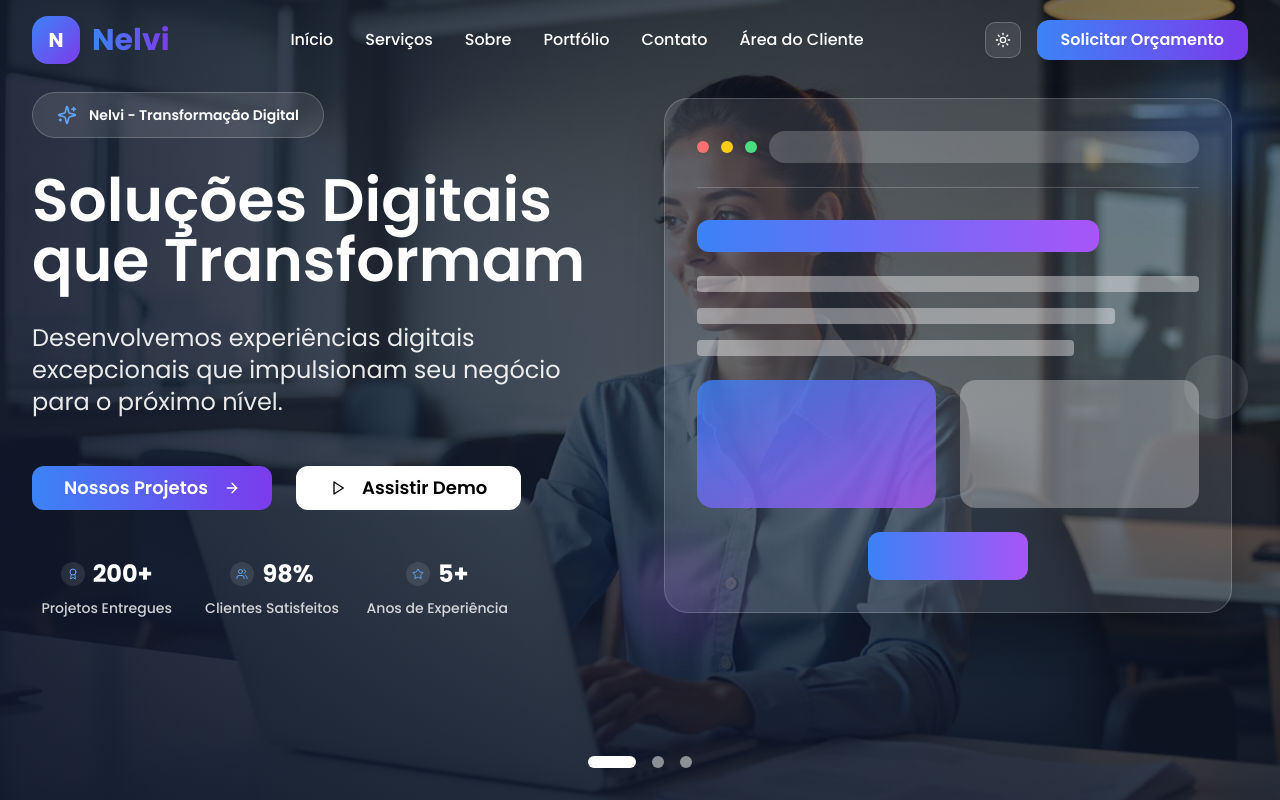
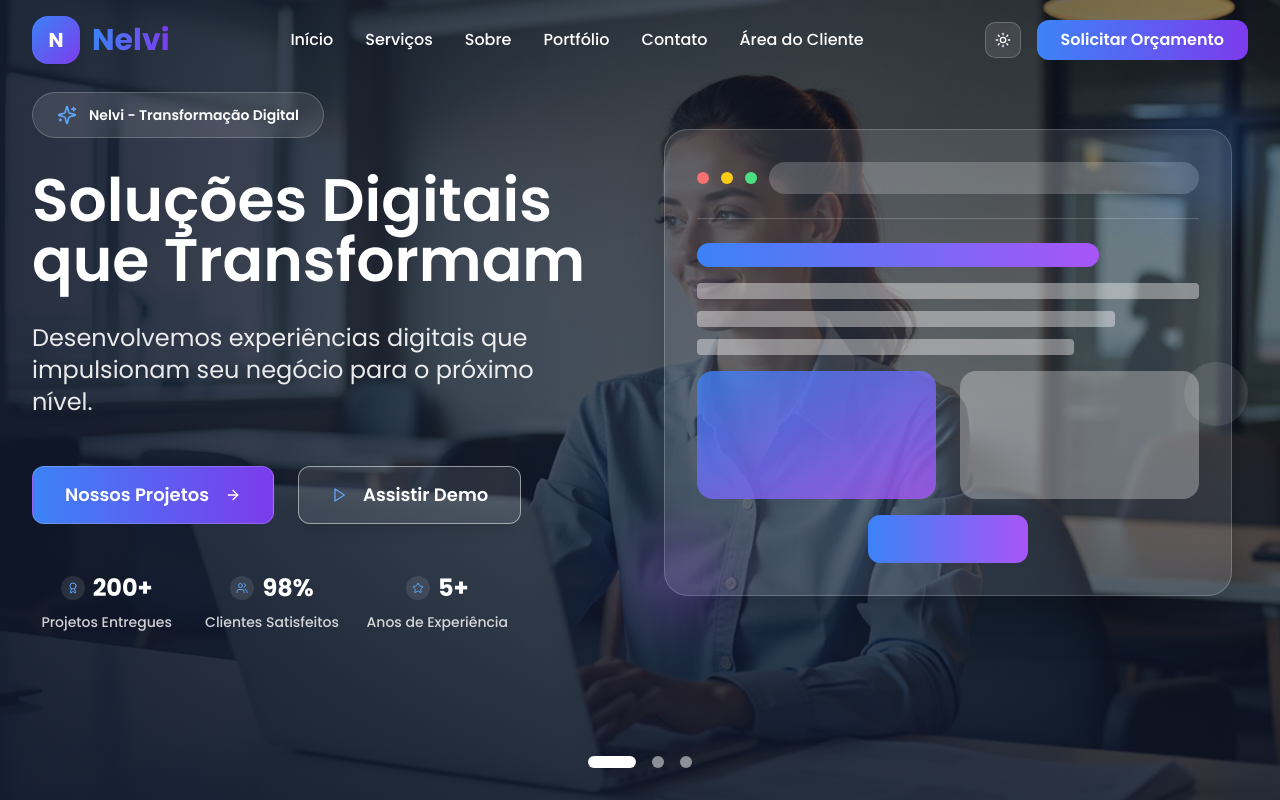
Before and after one commit to httpsemilly/nelvi-web-spark-32, a React (Vite) app: page / in a window 1280 px wide. Shown: the top 800 px of the page. Built offline with nearby package versions, Linux system fonts and the light colour scheme.

Commit message:
style: Update card and buttons styles

```diff
--- a/src/components/Hero.tsx
+++ b/src/components/Hero.tsx
@@ -18,7 +18,7 @@ const Hero = () => {
       id: 1,
       background: personHero1,
       title: "Soluções Digitais que Transformam",
-      subtitle: "Desenvolvemos experiências digitais excepcionais que impulsionam seu negócio para o próximo nível.",
+      subtitle: "Desenvolvemos experiências digitais que impulsionam seu negócio para o próximo nível.",
       buttonText: "Nossos Projetos",
       buttonAction: () => {
         const portfolioSection = document.getElementById('portfolio');
@@ -103,7 +103,7 @@ const Hero = () => {
         <CarouselContent className="h-screen">
           {slides.map((slide, index) => (
             <CarouselItem key={slide.id} className="h-screen p-0">
-              <div className="relative lg:h-full sm:h-[80%] w-full">
+              <div className="relative lg:h-full sm:h-[95%] w-full">
                 {/* Background Image */}
                 <div
                   className="absolute inset-0 bg-cover bg-center bg-no-repeat"
@@ -122,7 +122,7 @@ const Hero = () => {
                     <div className="max-w-7xl mx-auto">
                       <div className="grid lg:grid-cols-2 gap-8 lg:gap-16 items-center mt-3">
                         {/* Left Content */}
-                        <div className="text-center lg:text-left">
+                        <div className="text-center sm:pl-4 lg:pl-0 lg:text-left">
                           <div className="inline-flex items-center px-4 sm:px-6 py-2 sm:py-3 bg-white/10 backdrop-blur-sm rounded-full border border-white/20 mb-6 sm:mb-8 fade-in">
                             <Sparkles className="w-4 h-4 sm:w-5 sm:h-5 text-blue-400 mr-2 sm:mr-3" />
                             <span className="text-xs sm:text-sm font-semibold text-white">
@@ -141,8 +141,7 @@ const Hero = () => {
                           <div className="flex flex-col sm:flex-row gap-4 sm:gap-6 mb-8 sm:mb-12 slide-in-left animate-delay-400 justify-center lg:justify-start">
                           <Button
                             onClick={slide.buttonAction}
-                              size="lg"
-                              className="bg-gradient-to-r from-brand-blue to-brand-purple hover:opacity-90 text-white px-6 sm:px-8 py-3 sm:py-4 text-base sm:text-lg font-semibold rounded-xl transition-all duration-300 hover:scale-105 hover:shadow-xl"
+                            className="bg-gradient-to-r from-brand-blue to-brand-purple hover:opacity-90 text-white px-6 sm:px-8 !py-7 sm:py-4 text-base sm:text-lg font-semibold rounded-xl transition-all duration-300 hover:scale-105 hover:shadow-xl border border-white/20 hover:border-white/30"
                           >
                             {slide.buttonText}
                             <ArrowRight className="ml-2 h-5 w-5 sm:h-6 sm:w-6" />
@@ -150,10 +149,9 @@ const Hero = () => {
 
                             <Button
                               variant="outline"
-                              size="lg"
-                              className="bg-white text-black border-2 border-white hover:bg-white/90 hover:text-black px-6 sm:px-8 py-3 sm:py-4 text-base sm:text-lg font-semibold rounded-xl transition-all duration-300 hover:scale-105"
+                              className="bg-white/10 backdrop-blur-md border border-white/50 text-white hover:bg-white/20 hover:text-white hover:border-white/30 px-6 sm:px-8 !py-7 sm:py-4 text-base sm:text-lg font-semibold rounded-xl transition-all duration-300 hover:scale-105 shadow-lg"
                             >
-                              <Play className="mr-2 h-5 w-5 sm:h-6 sm:w-6" />
+                              <Play className="mr-2 h-5 w-5 sm:h-6 sm:w-6 text-blue-400" />
                               Assistir Demo
                             </Button>
                           </div>
@@ -185,7 +183,7 @@ const Hero = () => {
                         <div className="relative slide-in-right animate-delay-400 hidden lg:block">
                           <div className="relative">
                             <div className="bg-white/10 backdrop-blur-xl rounded-3xl p-6 lg:p-8 border border-white/20 shadow-2xl">
-                              <div className="space-y-6 lg:space-y-8">
+                              <div className="space-y-4 lg:space-y-6">
                                 {/* Browser Header */}
                                 <div className="flex items-center space-x-3 pb-4 lg:pb-6 border-b border-white/20">
                                   <div className="w-2 h-2 lg:w-3 lg:h-3 bg-red-400 rounded-full"></div>
@@ -195,9 +193,9 @@ const Hero = () => {
                                 </div>
 
                                 {/* Content Preview */}
-                                <div className="space-y-4 lg:space-y-6">
-                                  <div className="h-6 lg:h-8 bg-gradient-to-r from-blue-500 to-purple-500 rounded-lg w-4/5"></div>
                                 <div className="space-y-3 lg:space-y-4">
+                                  <div className="h-5 lg:h-6 bg-gradient-to-r from-blue-500 to-purple-500 rounded-lg w-4/5"></div>
+                                  <div className="space-y-2 lg:space-y-3">
                                     <div className="h-3 lg:h-4 bg-white/40 rounded w-full"></div>
                                     <div className="h-3 lg:h-4 bg-white/40 rounded w-5/6"></div>
                                     <div className="h-3 lg:h-4 bg-white/40 rounded w-3/4"></div>
```
Lines whose indentation alone changed are shown as unchanged.
